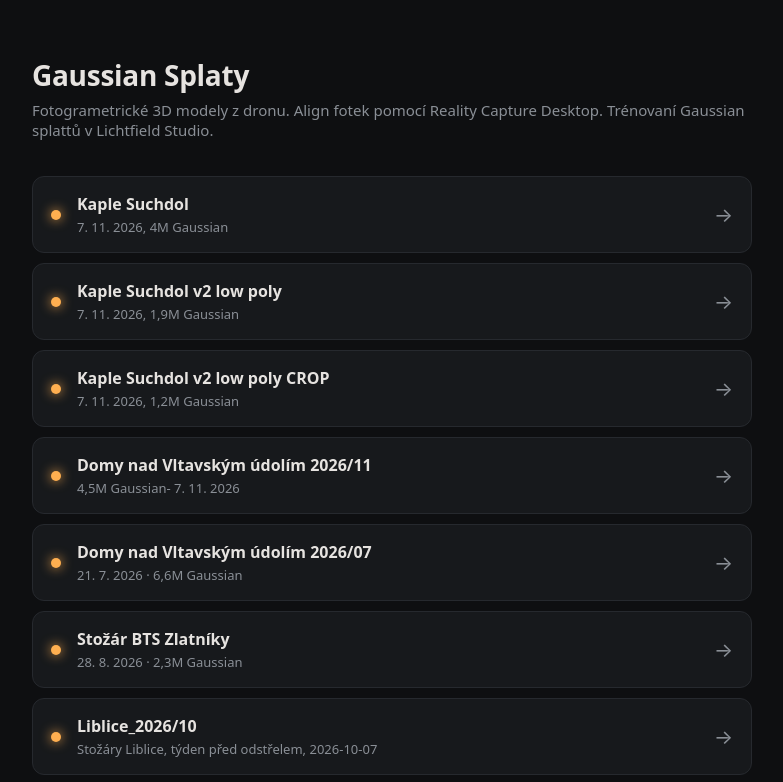
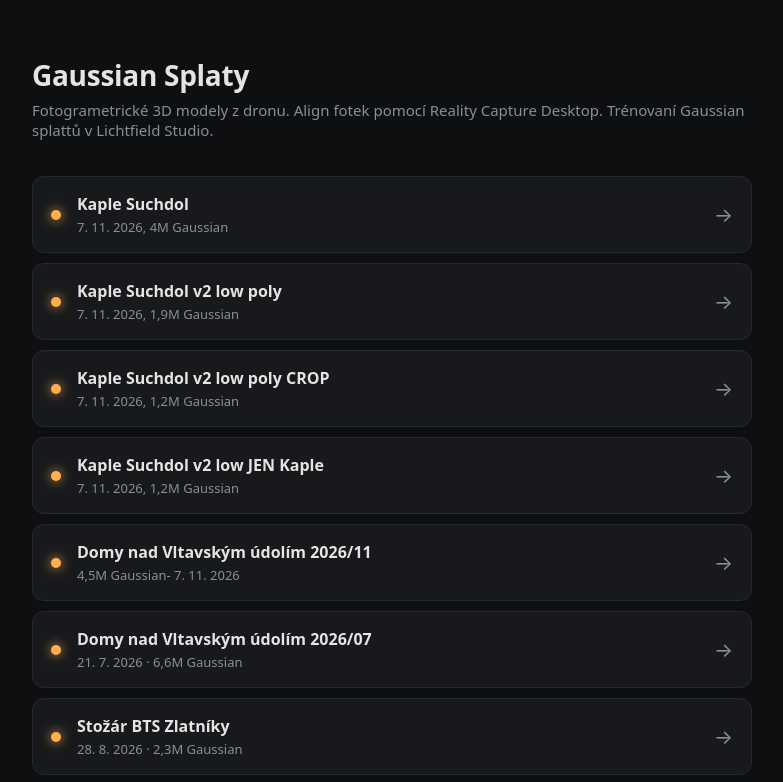
Before and after one commit to JonGold83/JonGaussianSplatts, a plain HTML site: page index.html in a window 1280 px wide. Shown: the top 782 px of the page, without its empty margins (248-1031 px from the left). Drawn offline with Linux system fonts and the light colour scheme.

Commit message:
add JEN KAple v2 to index

```diff
--- a/index.html
+++ b/index.html
@@ -36,6 +36,7 @@
     ['Kaple Suchdol',                 '7. 11. 2026, 4M Gaussian',   'Kaple_Suchdol-2026_11_07-GausSplat_4M_SH2_cz.sog'],
     ['Kaple Suchdol v2 low poly',           '7. 11. 2026, 1,9M Gaussian',   'Kaple_30k_1,9_Mgaus.sog'],
     ['Kaple Suchdol v2 low poly CROP',      '7. 11. 2026, 1,2M Gaussian',   'Kaple_30k_1,2M_gaus_CROP.sog'],
+    ['Kaple Suchdol v2 low JEN Kaple',      '7. 11. 2026, 1,2M Gaussian',   'Kaple_30k_0,36Mgaus_JEN kaple.sog'],
     ['Domy nad Vltavským údolím 2026/11 ','4,5M Gaussian- 7. 11. 2026 ', 'Domy_nad_Vltavskym_udolim_2026-11-07_4-5M.sog'],
     ['Domy nad Vltavským údolím 2026/07',     '21. 7. 2026 · 6,6M Gaussian', 'Domy_nad_Vltavskym_udolim_2026-07-21_6-6M.sog'],
     ['Stožár BTS Zlatníky',           '28. 8. 2026 · 2,3M Gaussian', '2026_08_28-BTS_Zlatniky_2-3M.sog'],
```
Also changed, not shown: 1 other file.
